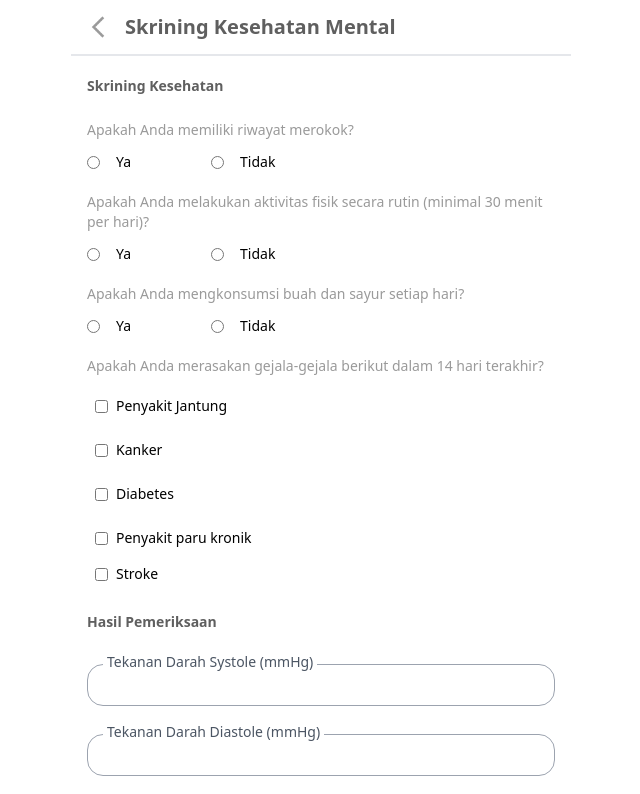
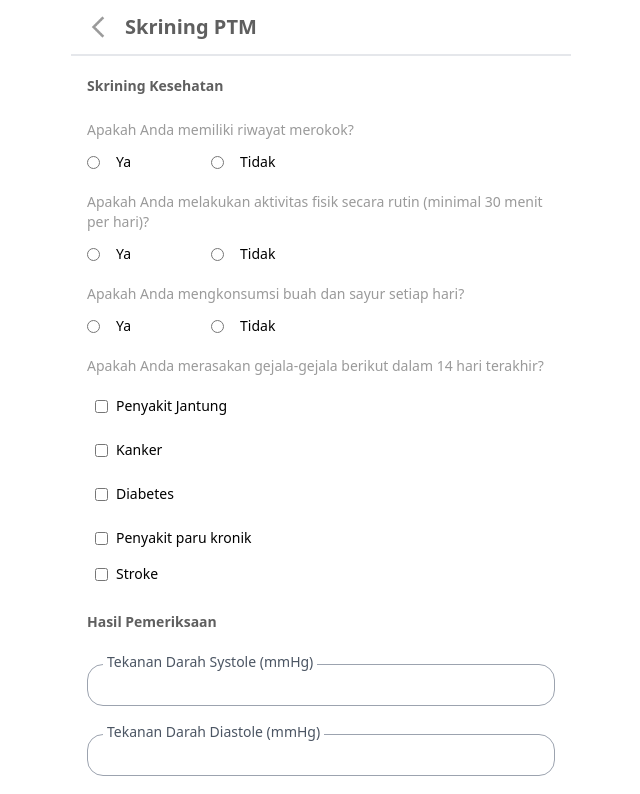
Before and after one commit to Personal-Health-Record/phr_frontend, a React (Create React App) app: page /screening/ptm in a window 1280 px wide. Shown: the top 794 px of the page, without its empty margins (319-959 px from the left). Built offline with nearby package versions, Linux system fonts and the light colour scheme.

Commit message:
feat: fix mental threshold and title

```diff
--- a/src/routes/ScreeningPage/ScreeningMentalResult/index.tsx
+++ b/src/routes/ScreeningPage/ScreeningMentalResult/index.tsx
@@ -10,7 +10,7 @@ const ScreeningMentalResult = () => {
 
   const isMentalIssue = useMemo(() => {
     if (totalScore) {
-      return parseInt(totalScore) > 8 ? true : false;
+      return parseInt(totalScore) > 10 ? true : false;
     }
 
     return false;
--- a/src/routes/ScreeningPage/ScreeningPTM/index.tsx
+++ b/src/routes/ScreeningPage/ScreeningPTM/index.tsx
@@ -69,7 +69,7 @@ const ScreeningPTM = () => {
 
   return (
     <div className="flex flex-col">
-      <Header title="Skrining Kesehatan Mental" />
+      <Header title="Skrining PTM" />
 
       <div className="flex py-5 px-4 flex-col gap-5">
         <h3 className="font-semibold text-mainGrey text-sm mb-1">
```
